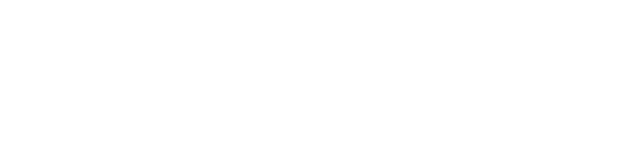
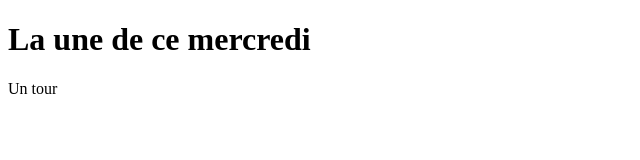
Before and after one commit to gouwindppouloumde/exo_git_vs_code, a plain HTML site: page index.html in a window 1280 px wide. Shown: the whole page, without its empty margins (0-640 px from the left). Drawn offline with Linux system fonts and the light colour scheme.

Commit message:
ajout du paragraphe

```diff
--- a/index.html
+++ b/index.html
@@ -7,6 +7,7 @@
     <title>Document</title>
 </head>
 <body>
-    <h1></h1>
+    <h1>La une de ce mercredi</h1>
+    <p>Un tour</p>
 </body>
 </html>
```
